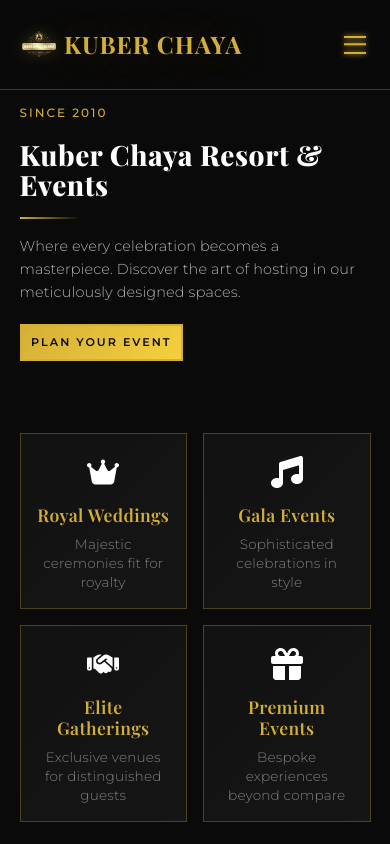
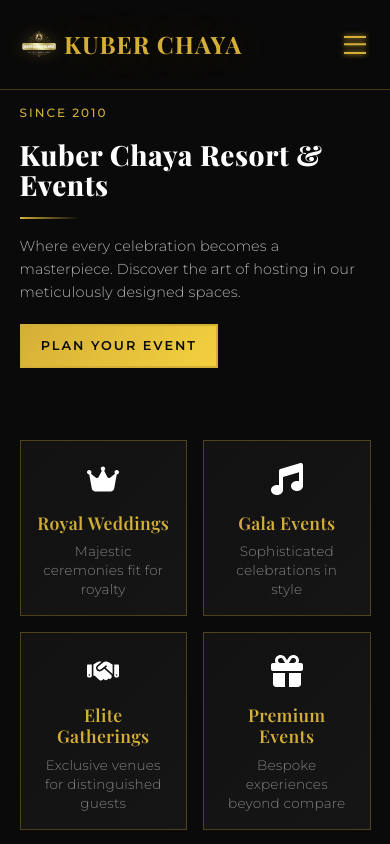
Before and after one commit to Omkar1201/Kuber_Chaya, a React (Vite) app: page / in a window 390 px wide. Shown: the top 844 px of the page. Built offline with nearby package versions, Linux system fonts and the light colour scheme.

Commit message:
home button fixed

```diff
--- a/src/pages/Home.css
+++ b/src/pages/Home.css
@@ -485,8 +485,8 @@
     }
 
     .hero-buttons .btn {
-        padding: 0.6rem 0.6rem;
-        font-size: 0.7rem;
+        padding: 0.8rem 1.2rem;
+        font-size: 0.8rem;
     }
 
     .event-grid-more {
```
